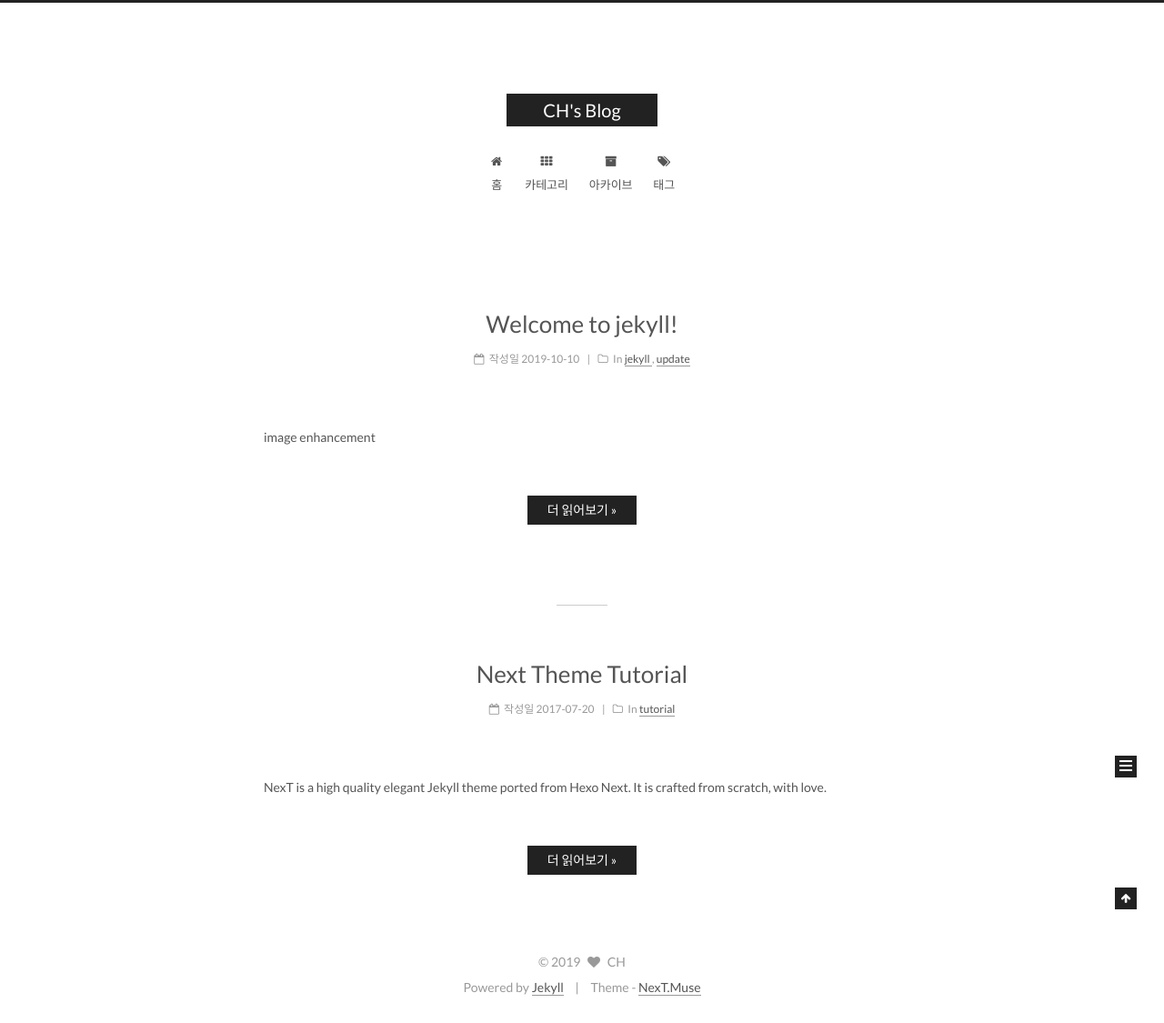
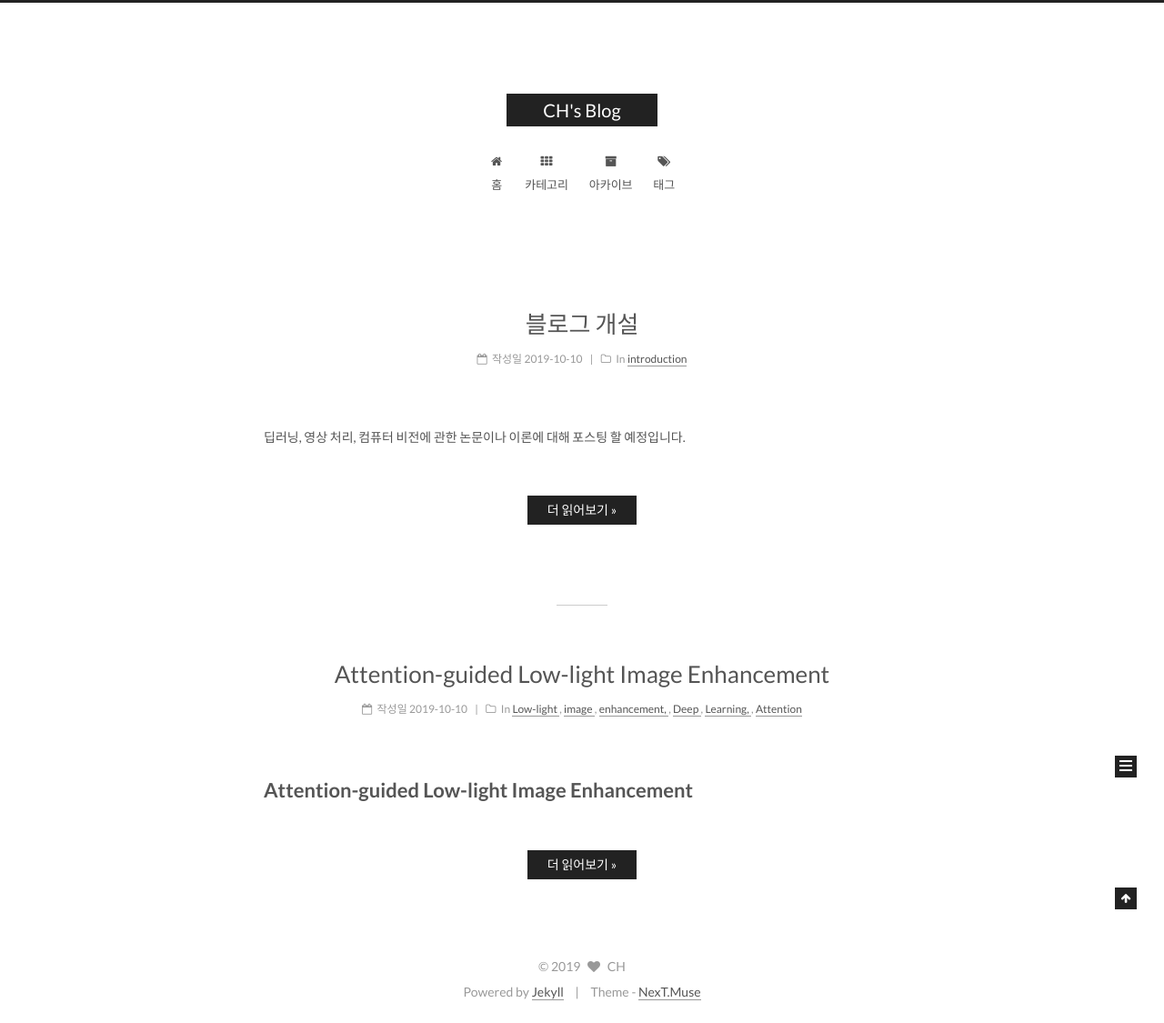
Before and after one commit to CH-Improc/ch-improc.github.io, a Jekyll site: the page built from index.html, in a window 1280 px wide. Shown: the whole page at 91% size. Built offline with Jekyll 4.4.1, drawn with Linux system fonts in a browser that asks for light colours; the list of posts is cut into pages by our own code; part of the change alters nothing that is shown.

Commit message:
attention post upload

````diff
--- a/_posts/2017-07-20-next-tutorial.md
+++ /dev/null
@@ -1,177 +0,0 @@
----
-title: Next Theme Tutorial
-description: NexT is a high quality elegant Jekyll theme ported from Hexo Next. It is crafted from scratch, with love.
-categories:
- - tutorial
-tags:
----
-
-> NexT is a high quality elegant [Jekyll](https://jekyllrb.com) theme ported from [Hexo Next](https://github.com/iissnan/hexo-theme-next). It is crafted from scratch, with love.
-
-<!-- more -->
-
-[Live Preview](http://simpleyyt.github.io/jekyll-theme-next/)
-
-## Screenshots
-
-* Desktop
-![Desktop Preview](http://iissnan.com/nexus/next/desktop-preview.png)
-
-* Sidebar
-
-![Desktop Sidebar Preview](http://iissnan.com/nexus/next/desktop-sidebar-preview.png)
-
-* Sidebar (Post details page)
-
-![Desktop Sidebar Preview](http://iissnan.com/nexus/next/desktop-sidebar-toc.png)
-
-* Mobile
-
-![Mobile Preview](http://iissnan.com/nexus/next/mobile.png)
-
-
-## Installation
-
-Check whether you have `Ruby 2.1.0` or higher installed:
-
-```sh
-ruby --version
-```
-
-Install `Bundler`:
-
-```sh
-gem install bundler
-```
-
-Clone Jacman theme:
-
-```sh
-git clone https://github.com/Simpleyyt/jekyll-theme-next.git
-cd jekyll-theme-next
-```
-
-Install Jekyll and other dependencies from the GitHub Pages gem:
-
-```sh
-bundle install
-```
-
-Run your Jekyll site locally:
-
-```sh
-bundle exec jekyll server
-```
-
-More Details：[Setting up your GitHub Pages site locally with Jekyll](https://help.github.com/articles/setting-up-your-github-pages-site-locally-with-jekyll/)
-
-
-## Features
-
-### Multiple languages support, including: English / Russian / French / German / Simplified Chinese / Traditional Chinese.
-
-Default language is English.
-
-```yml
-language: en
-# language: zh-Hans
-# language: fr-FR
-# language: zh-hk
-# language: zh-tw
-# language: ru
-# language: de
-```
-
-Set `language` field as following in site `_config.yml` to change to Chinese.
-
-```yml
-language: zh-Hans
-```
-
-### Comment support.
-
-NexT has native support for `DuoShuo` and `Disqus` comment systems.
-
-Add the following snippets to your `_config.yml`:
-
-```yml
-duoshuo:
-  enable: true
-  shortname: your-duoshuo-shortname
-```
-
-OR
-
-```yml
-disqus_shortname: your-disqus-shortname
-```
-
-### Social Media
-
-NexT can automatically add links to your Social Media accounts:
-
-```yml
-social:
-  GitHub: your-github-url
-  Twitter: your-twitter-url
-  Weibo: your-weibo-url
-  DouBan: your-douban-url
-  ZhiHu: your-zhihu-url
-```
-
-### Feed link.
-
-> Show a feed link.
-
-Set `rss` field in theme's `_config.yml`, as the following value:
-
-1. `rss: false` will totally disable feed link.
-2. `rss:  ` use sites' feed link. This is the default option.
-
-    Follow the installation instruction in the plugin's README. After the configuration is done for this plugin, the feed link is ready too.
-
-3. `rss: http://your-feed-url` set specific feed link.
-
-### Up to 5 code highlight themes built-in.
-
-NexT uses [Tomorrow Theme](https://github.com/chriskempson/tomorrow-theme) with 5 themes for you to choose from.
-Next use `normal` by default. Have a preview about `normal` and `night`:
-
-![Tomorrow Normal Preview](http://iissnan.com/nexus/next/tomorrow-normal.png)
-![Tomorrow Night Preview](http://iissnan.com/nexus/next/tomorrow-night.png)
-
-Head over to [Tomorrow Theme](https://github.com/chriskempson/tomorrow-theme) for more details.
-
-## Configuration
-
-NexT comes with few configurations.
-
-```yml
-
-# Menu configuration.
-menu:
-  home: /
-  archives: /archives
-
-# Favicon
-favicon: /favicon.ico
-
-# Avatar (put the image into next/source/images/)
-# can be any image format supported by web browsers (JPEG,PNG,GIF,SVG,..)
-avatar: /default_avatar.png
-
-# Code highlight theme
-# available: normal | night | night eighties | night blue | night bright
-highlight_theme: normal
-
-# Fancybox for image gallery
-fancybox: true
-
-# Specify the date when the site was setup
-since: 2013
-
-```
-
-## Browser support
-
-![Browser support](http://iissnan.com/nexus/next/browser-support.png)
--- /dev/null
+++ b/_posts/2019-10-10-attention-guided-low-light-enhancement.md
@@ -0,0 +1,85 @@
+---
+title: Attention-guided Low-light Image Enhancement
+description:
+categories: Low-light image enhancement, Deep Learning, Attention
+tags:
+-
+---
+
+# Attention-guided Low-light Image Enhancement
+
+## Introduction
+
+
+
+## Related work
+
+### Traditional enhancement methods
+
+### Learning-based enhancement methods
+
+### Image denoising methods
+
+
+
+## Dataset
+
+### Candidate Image Selection
+
+#### Darkness estimation
+
+#### Blur estimation
+
+#### Colorfulness estimation
+
+
+### Target image synthesis
+
+#### Low-light image synthesis
+
+$$ I_{out}^{(i)}=\beta \times \left ( \alpha \times I_{in}^{(i)} \right )^{\gamma },i\in \left \{ R,G,B \right \} $$
+
+#### Image contrast amplification
+
+
+## Methodology
+
+### Network architecture
+
+#### Attention-Net
+
+#### Noise-Net
+
+#### Enhancement-Net
+
+#### Reinforce-Net
+
+
+### Loss function
+
+#### Attention-Net loss
+
+#### Noise-Net loss
+
+#### Enhancement-Net loss
+
+#### Reinforce-Net loss
+
+
+## Experimental evaluation
+
+### Experiments on synthetic datasets
+
+### Experiments on real datasets
+
+### Experiments on real Images
+
+### Ablation study
+
+### Unsatisfying cases
+
+
+## Conclusion
+
+
+## Reference
--- a/_posts/2019-10-10-first-post.md
+++ b/_posts/2019-10-10-first-post.md
@@ -1,7 +1,7 @@
 ---
-title: "Welcome to jekyll!"
+title: "블로그 개설"
 date: 2019-10-10
-categories: jekyll update
+categories: introduction
 ---
 
-image enhancement
+딥러닝, 영상 처리, 컴퓨터 비전에 관한 논문이나 이론에 대해 포스팅 할 예정입니다.
````
